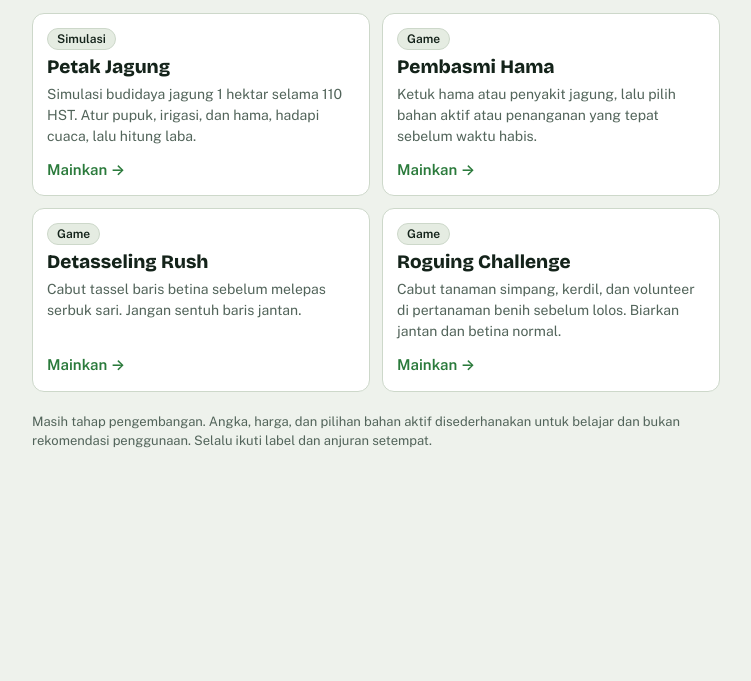
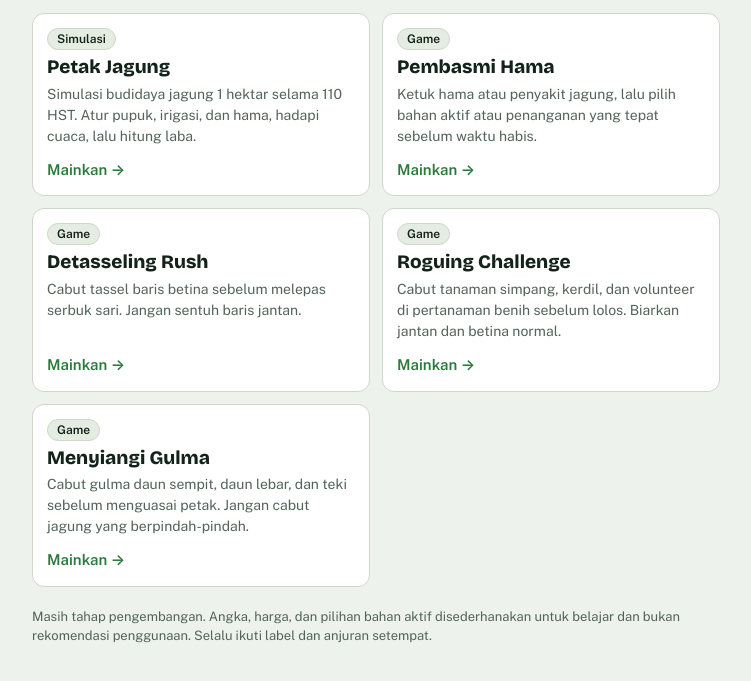
Before and after one commit to meer-sa/Simulasi-Jagung, a plain HTML site: page index.html in a window 1280 px wide. Shown: the part 93-774 px from the top of the page, without its empty margins (264-1015 px from the left). Drawn offline with nearby package versions, Linux system fonts and the light colour scheme.

Commit message:
Update index.html

```diff
--- a/index.html
+++ b/index.html
@@ -40,6 +40,7 @@ h2{font-size:19px;font-weight:700}
     <a class="card" href="pembasmi-hama/"><span class="tag">Game</span><h2>Pembasmi Hama</h2><p>Ketuk hama atau penyakit jagung, lalu pilih bahan aktif atau penanganan yang tepat sebelum waktu habis.</p><span class="go">Mainkan &rarr;</span></a>
     <a class="card" href="detasseling-rush/"><span class="tag">Game</span><h2>Detasseling Rush</h2><p>Cabut tassel baris betina sebelum melepas serbuk sari. Jangan sentuh baris jantan.</p><span class="go">Mainkan &rarr;</span></a>
     <a class="card" href="roguing-challenge/"><span class="tag">Game</span><h2>Roguing Challenge</h2><p>Cabut tanaman simpang, kerdil, dan volunteer di pertanaman benih sebelum lolos. Biarkan jantan dan betina normal.</p><span class="go">Mainkan &rarr;</span></a>
+    <a class="card" href="menyiangi-gulma/"><span class="tag">Game</span><h2>Menyiangi Gulma</h2><p>Cabut gulma daun sempit, daun lebar, dan teki sebelum menguasai petak. Jangan cabut jagung yang berpindah-pindah.</p><span class="go">Mainkan &rarr;</span></a>
   </div>
   <p class="note">Masih tahap pengembangan. Angka, harga, dan pilihan bahan aktif disederhanakan untuk belajar dan bukan rekomendasi penggunaan. Selalu ikuti label dan anjuran setempat.</p>
 </div>
```
